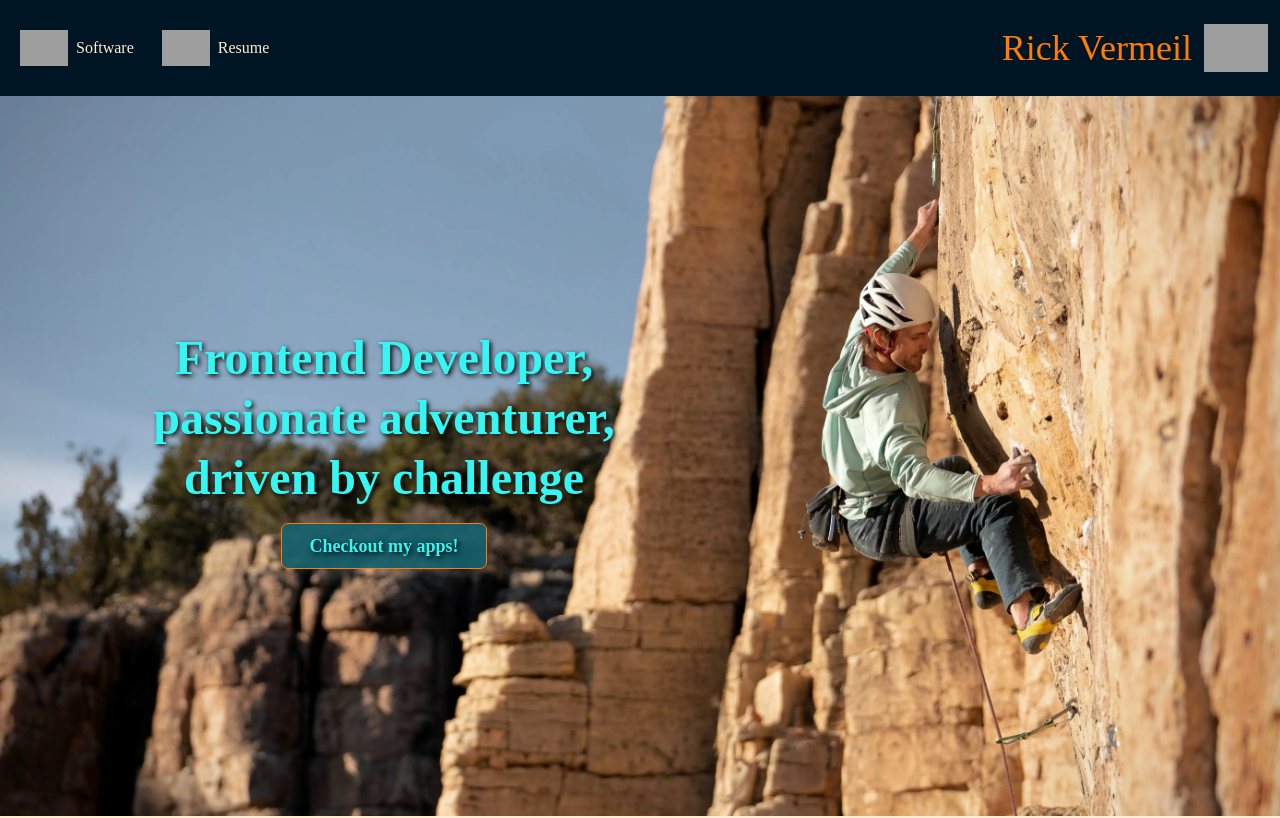
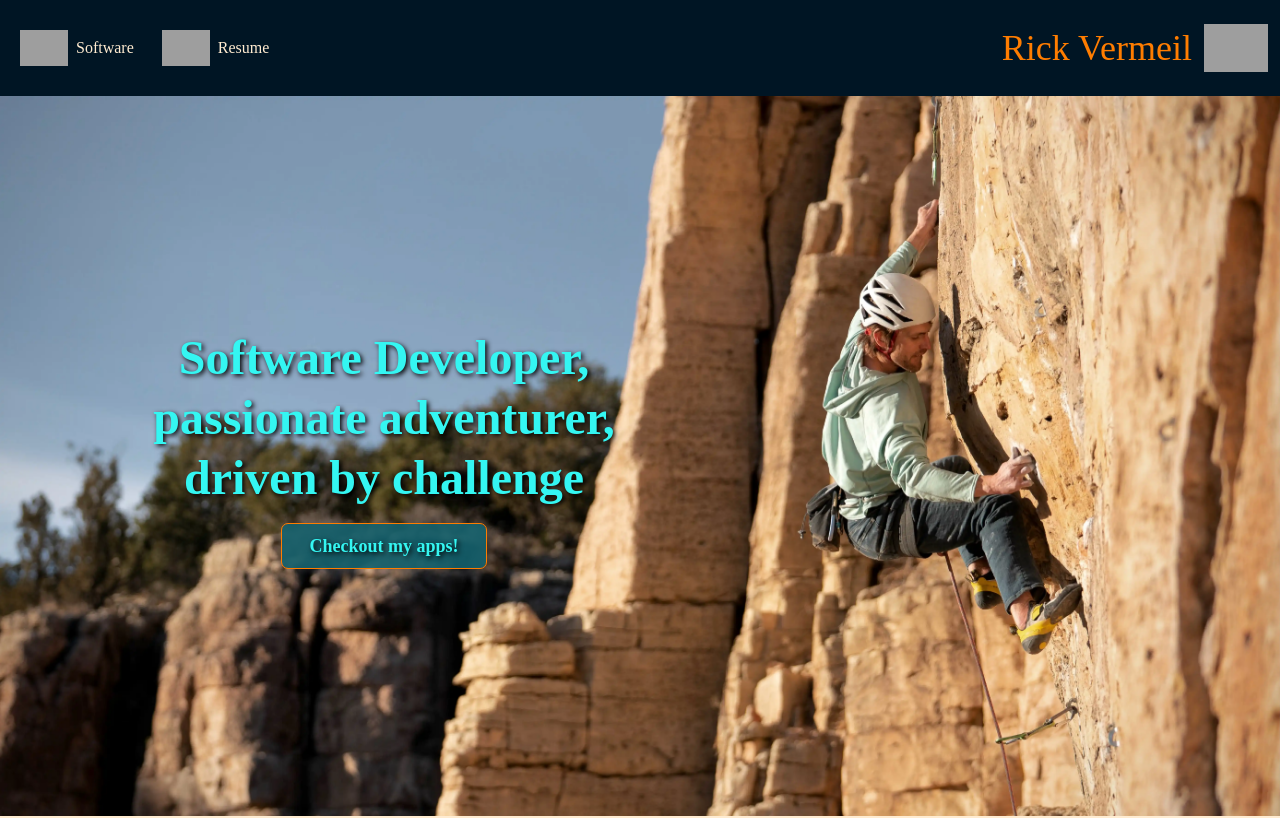
Before and after one commit to RickV85/rickvermeil.com, a React (Create React App) app: page / in a window 1280 px wide. Shown: the top 818 px of the page. Built offline with nearby package versions, Linux system fonts and the light colour scheme; grey boxes are pictures that could not be loaded; a web font is replaced by a local one.

Commit message:
Update copy, site title and keywords

```diff
--- a/public/index.html
+++ b/public/index.html
@@ -3,12 +3,12 @@
   <head>
     <meta charset="utf-8" />
     <meta http-equiv="Content-Security-Policy" content="default-src 'self'; script-src 'self' https://va.vercel-scripts.com; img-src 'self' https://img.icons8.com; font-src 'self' https://fonts.gstatic.com; style-src 'self' 'unsafe-inline' https://fonts.googleapis.com; connect-src 'self'; frame-src http://www.youtube.com;">
-    <title>Rick Vermeil - Frontend Developer</title>
+    <title>Rick Vermeil - Software Developer</title>
     <meta
       name="description"
       content="Specializing in React.js, Next.js, JavaScript, TypeScript, Node.js and other modern development tools. Explore my portfolio to see software projects, my resume, and learn about my personal interests in climbing, mountain biking, and snowboarding."
     />
-    <meta name="keywords" content="Rick Vermeil, Frontend Developer, Software Engineer, React, Next.js, JavaScript, TypeScript, Node.js, Climbing, Mountain Biking, Snowboarding">
+    <meta name="keywords" content="Rick Vermeil, Frontend Developer, Software Developer, Software Engineer, Colorado, Boulder, React, Next.js, JavaScript, TypeScript, Node.js, Climbing, Mountain Biking, Snowboarding">
     <link rel="canonical" href="https://www.rickvermeil.com/" />
     <meta name="robots" content="index, follow" />
     <meta name="author" content="Rick Vermeil">
--- a/src/Components/Home/Home.tsx
+++ b/src/Components/Home/Home.tsx
@@ -53,7 +53,7 @@ function Home() {
         ))}
         <div className="w-[225px] sm:w-[330px] md:w-[550px] -translate-x-16 sm:-translate-x-20 md:-translate-x-36 lg:-translate-x-64">
           <h3 className=" text-[1.1rem] sm:text-[1.5rem] md:text-[2rem] lg:text-[3rem] sm:leading-[30px] md:leading-[40px] lg:leading-[60px]  font-semibold text-aqua  text-center [text-shadow:_2px_2px_5px_#000000] ">
-            Frontend Developer,
+            Software Developer,
             <br />
             passionate adventurer,
             <br />
```
